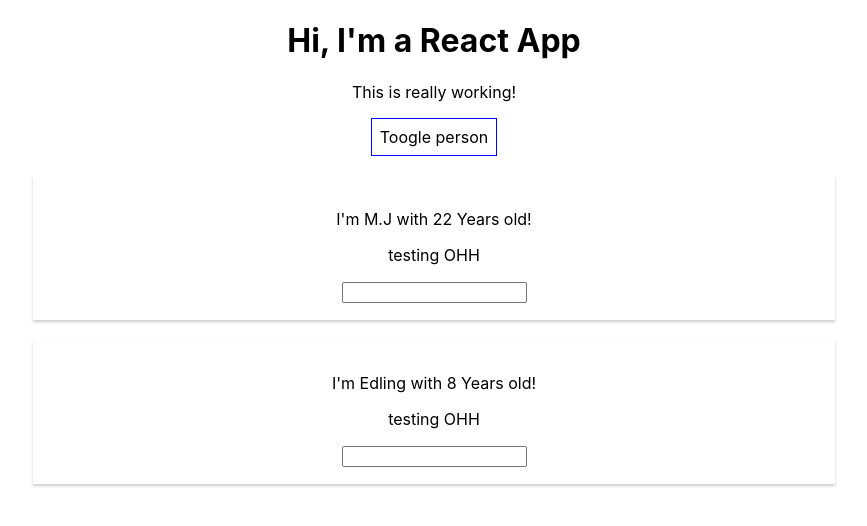
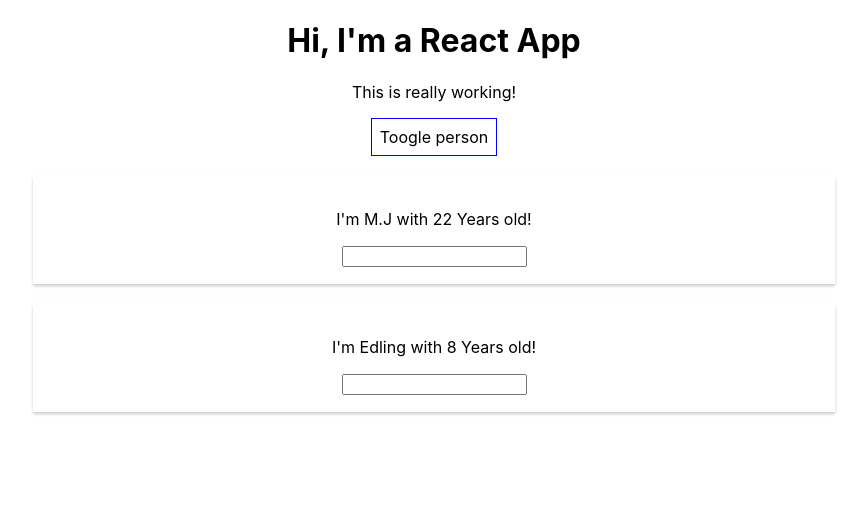
Before and after one commit to marita30/test-app, a React (Create React App) app: page / in a window 1280 px wide. Both pictures are taken after a click on the button "Toogle person". Shown: the top 526 px of the page, without its empty margins (206-1073 px from the left). Built offline with nearby package versions, Linux system fonts and the light colour scheme.

Commit message:
Deleting method!

```diff
--- a/src/App.js
+++ b/src/App.js
@@ -11,14 +11,10 @@
     showPerson: false,
   }
 
-  switchNameHandler = (newName) => {
-    // console.log("clicked")
-    this.setState({
-      persons:[
-        {name: newName, age: 21},
-        {name: "Pala", age: 23},
-      ]
-    });
+  deleteHanlderPerson = (personIndex) =>{
+    const persons = this.state.persons
+    persons.splice(personIndex, 1)
+    this.setState({persons: persons})
   }
 
   nameChangedHanlder = (event) => {
@@ -48,8 +44,8 @@
     if (this.state.showPerson) {
       persons = (
         <div >
-        {this.state.persons.map(person => {
-          return <Person click = {this.switchNameHandler.bind(this,"M.J")} name={person.name} age={person.age}>testing OHH</Person>
+        {this.state.persons.map((person, index) => {
+          return <Person click={() => this.deleteHanlderPerson(index)} name={person.name} age={person.age}/>
         })}
       </div>
       )
```
